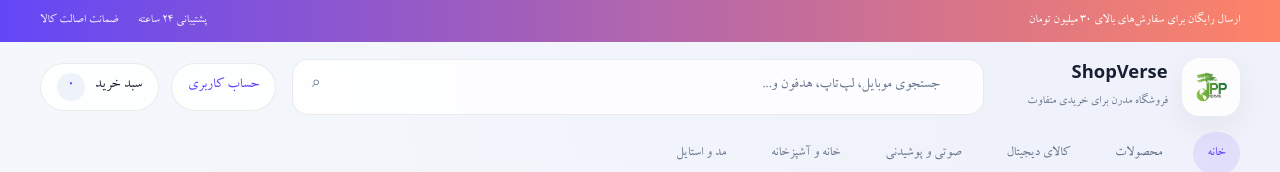
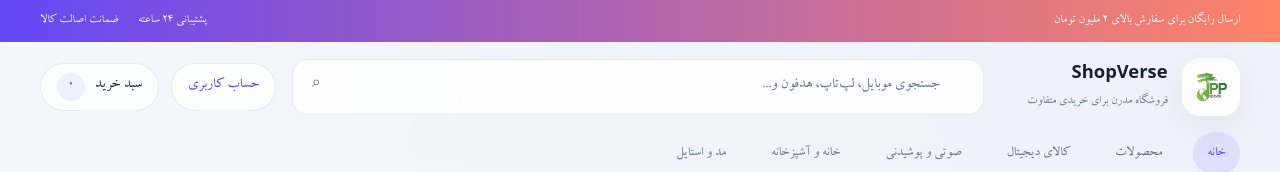
Before and after one commit to avas1436/my-shop, a Vue app in the folder frontend/: page / in a window 1280 px wide. Shown: the top 172 px of the page. Built offline with nearby package versions, Linux system fonts and the light colour scheme.

Commit message:
refactor: change header top message.

```diff
--- a/frontend/src/components/layout/Header.vue
+++ b/frontend/src/components/layout/Header.vue
@@ -2,7 +2,9 @@
   <header class="site-header">
     <div class="header-top">
       <div class="container header-top__inner">
-        <span>ارسال رایگان برای سفارش‌های بالای ۳۰ میلیون تومان</span>
+        <span>
+ارسال رایگان برای سفارش بالای 2 ملیون تومان
+        </span>
         <div class="header-top__meta">
           <span>پشتیبانی ۲۴ ساعته</span>
           <span>ضمانت اصالت کالا</span>
```
